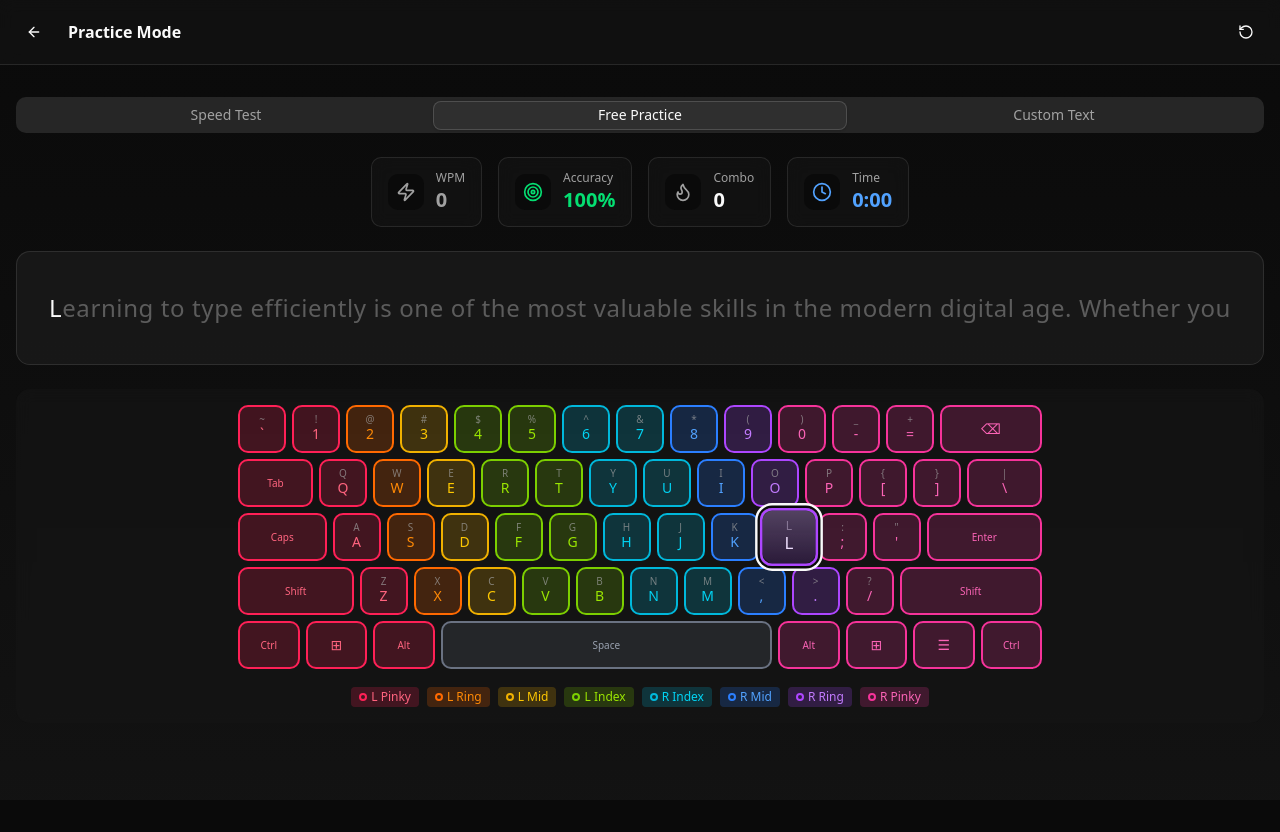
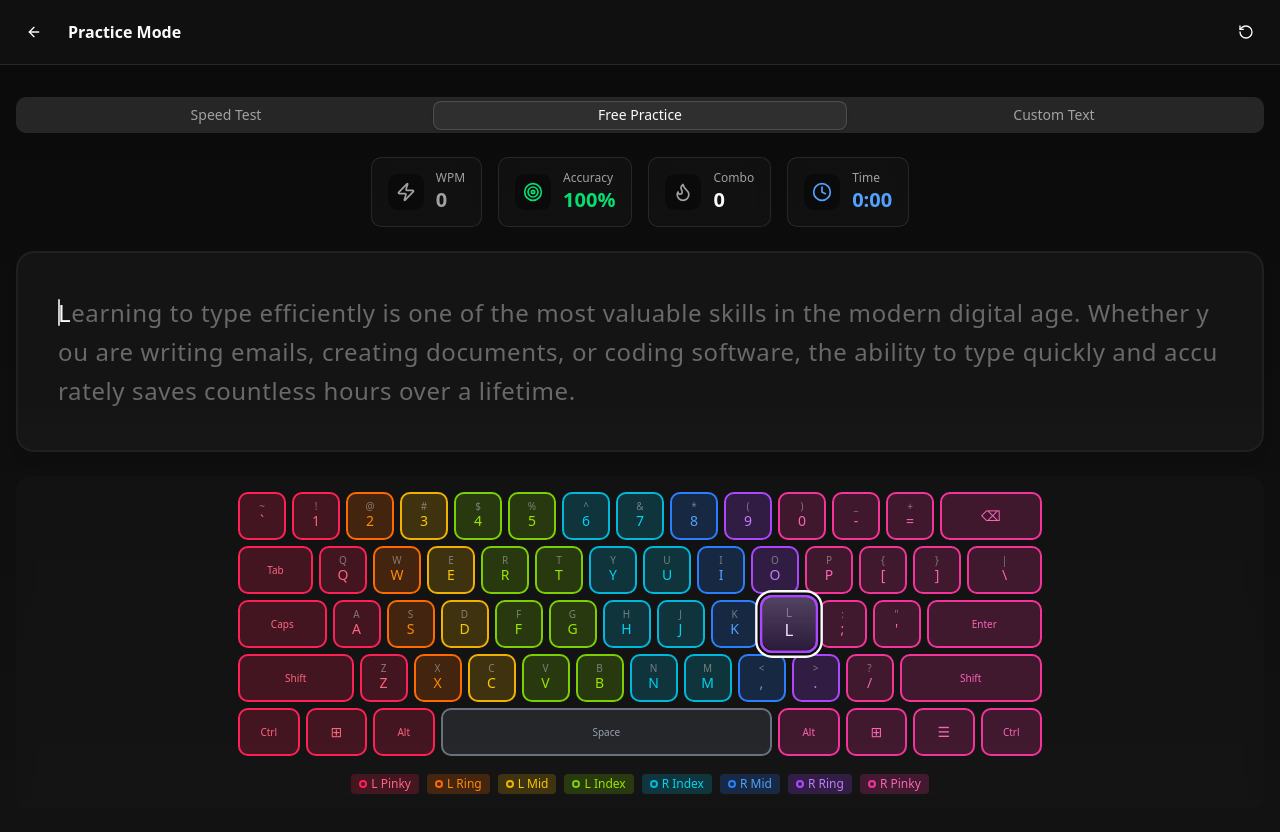
Before and after one commit to jgoud00/typemaster-pro, a Next.js app: page /practice in a window 1280 px wide. Shown: the top 832 px of the page. Before the commit the page ends 800 px from the top, so only its background shows below. Built offline with nearby package versions, Linux system fonts and the light colour scheme.

Commit message:
Describe what you changed

```diff
--- a/src/components/typing/typing-area.tsx
+++ b/src/components/typing/typing-area.tsx
@@ -37,12 +37,22 @@ export function TypingArea({ text, currentIndex, errorIndices, className }: Typi
         <div
             ref={containerRef}
             className={cn(
-                'relative p-8 bg-card rounded-xl border overflow-hidden',
-                'font-mono text-2xl leading-loose tracking-wide',
+                // Large rectangular box with prominent styling
+                'relative bg-card/80 backdrop-blur rounded-2xl border-2 border-border/50',
+                'shadow-lg shadow-black/5',
                 className
             )}
         >
-            <div className="max-h-[300px] overflow-y-auto pr-4">
+            {/* Text content area - larger and more readable */}
+            <div
+                className={cn(
+                    'p-8 md:p-10',
+                    'min-h-[180px] max-h-[280px] overflow-y-auto',
+                    'font-mono text-xl md:text-2xl leading-relaxed tracking-wide',
+                    'selection:bg-primary/20'
+                )}
+            >
+                <div className="text-wrap wrap-break-word">
                     {text.split('').map((char, index) => {
                         const isTyped = index < currentIndex;
                         const isCurrent = index === currentIndex;
@@ -54,39 +64,43 @@ export function TypingArea({ text, currentIndex, errorIndices, className }: Typi
                                 ref={isCurrent ? cursorRef : undefined}
                                 className={cn(
                                     'relative inline',
-                                // Typed correctly
-                                isTyped && !isError && 'text-green-500',
-                                // Typed with error (but eventually corrected if we reach this point)
-                                isTyped && isError && 'text-green-500', // If we passed it, it was eventually correct
-                                // Current position - not yet typed but had errors
-                                isCurrent && isError && 'bg-red-500/20',
-                                // Not yet typed
-                                !isTyped && !isCurrent && 'text-muted-foreground/50',
+                                    'transition-colors duration-75',
+                                    // Typed correctly - bright green
+                                    isTyped && !isError && 'text-green-400',
+                                    // Typed with error (but eventually corrected)
+                                    isTyped && isError && 'text-green-400',
+                                    // Current position - highlighted
+                                    isCurrent && !isError && 'text-foreground',
+                                    // Current position with previous errors
+                                    isCurrent && isError && 'bg-red-500/20 text-foreground',
+                                    // Not yet typed - muted
+                                    !isTyped && !isCurrent && 'text-muted-foreground/60',
                                 )}
                             >
-                            {/* Cursor */}
+                                {/* Cursor - prominent blinking line */}
                                 {isCurrent && (
                                     <motion.span
-                                    className="absolute left-0 top-0 w-0.5 h-full bg-primary"
-                                    animate={{ opacity: [1, 0, 1] }}
-                                    transition={{ duration: 1, repeat: Infinity }}
+                                        className="absolute left-0 top-[10%] w-[2px] h-[80%] bg-primary rounded-full"
+                                        animate={{ opacity: [1, 0.3, 1] }}
+                                        transition={{ duration: 0.8, repeat: Infinity, ease: 'easeInOut' }}
                                     />
                                 )}
 
                                 {/* Character */}
                                 {char === ' ' ? '\u00A0' : char}
 
-                            {/* Error underline for current position with previous errors */}
+                                {/* Error underline for current position */}
                                 {isCurrent && isError && (
-                                <span className="absolute bottom-0 left-0 right-0 h-0.5 bg-red-500" />
+                                    <span className="absolute bottom-0 left-0 right-0 h-0.5 bg-red-500 rounded-full" />
                                 )}
                             </span>
                         );
                     })}
                 </div>
+            </div>
 
-            {/* Gradient fade at bottom */}
-            <div className="absolute bottom-0 left-0 right-0 h-8 bg-linear-to-t from-card to-transparent pointer-events-none" />
+            {/* Gradient fade at bottom for scroll indication */}
+            <div className="absolute bottom-0 left-0 right-0 h-12 bg-linear-to-t from-card/90 via-card/50 to-transparent pointer-events-none rounded-b-2xl" />
         </div>
     );
 }
```
Lines whose indentation alone changed are shown as unchanged.
